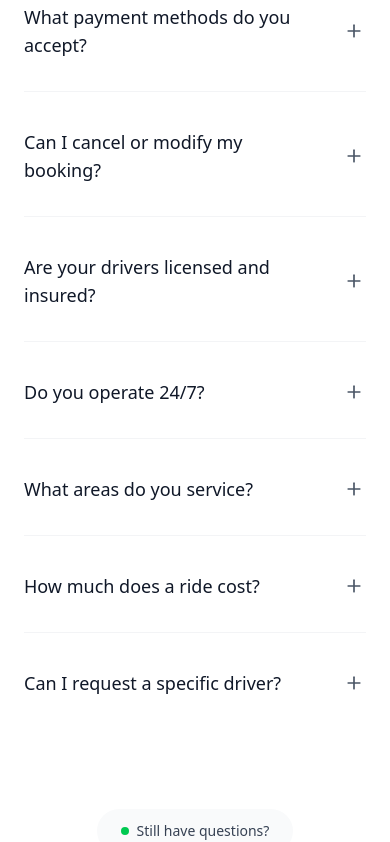
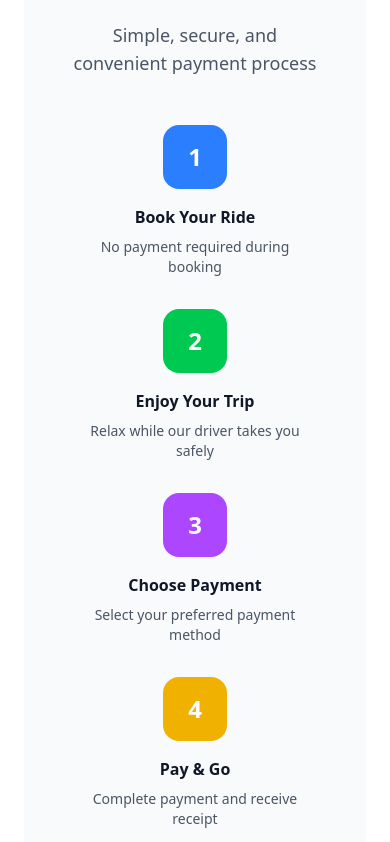
Before and after one commit to muhammadalizkhan/rg-cabs-perth, a Next.js app: page / in a window 390 px wide. Shown: the part 11002-11844 px from the top of the page. Built offline with nearby package versions, Linux system fonts and the light colour scheme.

Commit message:
fix develop/securePayment section WIP

```diff
--- /dev/null
+++ b/src/app/joinDriver/page.tsx
@@ -0,0 +1,7 @@
+import React from 'react'
+
+export default function Page() {
+  return (
+    <div>joinDriver</div>
+  )
+}
--- a/src/app/page.tsx
+++ b/src/app/page.tsx
@@ -5,6 +5,7 @@ import Services from "@/components/services/services"
 import BookACap from "@/components/bookingCap/bookingCap"
 import AboutUS from "@/components/aboutus/aboutus"
 import ContactUS from "@/components/contactUs/contactUs"
+import SecurePayment from "@/components/securePayment/securePayment"
 import FAQs from "@/components/faqs/faqs"
 import Footer from "@/components/footer/footer"
 
@@ -18,6 +19,7 @@ export default function Home() {
       <BookACap />
       <AboutUS />
       <ContactUS />
+      <SecurePayment />
       <FAQs />
       <Footer />
     </div>
--- a/src/components/footer/footer.tsx
+++ b/src/components/footer/footer.tsx
@@ -270,62 +270,6 @@ export default function Footer() {
             </div>
           </div>
         </div>
-
-        {/* Payment Methods Section */}
-        <div className="mt-16 pt-12 border-t border-gray-800">
-          <div className="text-center space-y-6">
-            <h4 className="text-2xl font-bold">Secure Payment Options</h4>
-            <p className="text-gray-400 max-w-2xl mx-auto">
-              We accept all major payment methods for your convenience and security.
-            </p>
-            <div className="flex flex-wrap justify-center items-center gap-6">
-              {/* Credit Cards */}
-              <div className="flex items-center gap-4 px-6 py-3 bg-gray-800 rounded-xl border border-gray-700">
-                <CreditCard className="h-6 w-6 text-blue-400" />
-                <span className="font-medium">Visa</span>
-              </div>
-              <div className="flex items-center gap-4 px-6 py-3 bg-gray-800 rounded-xl border border-gray-700">
-                <CreditCard className="h-6 w-6 text-red-400" />
-                <span className="font-medium">Mastercard</span>
-              </div>
-              <div className="flex items-center gap-4 px-6 py-3 bg-gray-800 rounded-xl border border-gray-700">
-                <CreditCard className="h-6 w-6 text-blue-600" />
-                <span className="font-medium">American Express</span>
-              </div>
-
-              {/* Digital Payments */}
-              <div className="flex items-center gap-4 px-6 py-3 bg-gray-800 rounded-xl border border-gray-700">
-                <div className="w-6 h-6 bg-blue-500 rounded flex items-center justify-center">
-                  <span className="text-white text-xs font-bold">P</span>
-                </div>
-                <span className="font-medium">PayPal</span>
-              </div>
-              <div className="flex items-center gap-4 px-6 py-3 bg-gray-800 rounded-xl border border-gray-700">
-                <div className="w-6 h-6 bg-black rounded flex items-center justify-center">
-                  <span className="text-white text-xs font-bold">A</span>
-                </div>
-                <span className="font-medium">Apple Pay</span>
-              </div>
-              <div className="flex items-center gap-4 px-6 py-3 bg-gray-800 rounded-xl border border-gray-700">
-                <div className="w-6 h-6 bg-green-500 rounded flex items-center justify-center">
-                  <span className="text-white text-xs font-bold">G</span>
-                </div>
-                <span className="font-medium">Google Pay</span>
-              </div>
-
-              {/* Cash */}
-              <div className="flex items-center gap-4 px-6 py-3 bg-gray-800 rounded-xl border border-gray-700">
-                <div className="w-6 h-6 bg-green-600 rounded flex items-center justify-center">
-                  <span className="text-white text-xs font-bold">$</span>
-                </div>
-                <span className="font-medium">Cash</span>
-              </div>
-            </div>
-            <p className="text-sm text-gray-500">
-              All transactions are encrypted and secure. We never store your payment information.
-            </p>
-          </div>
-        </div>
       </div>
 
       {/* Bottom Footer */}
--- a/src/components/navbar/navbar.tsx
+++ b/src/components/navbar/navbar.tsx
@@ -12,6 +12,9 @@ const navigationItems = [
   { name: "Services", href: "/services", description: "Premium ride options" },
   { name: "Booking", href: "/booking", description: "Reserve your ride" },
   { name: "Contact", href: "/contact", description: "Get in touch" },
+  { name: "FAQs", href: "/faqs", description: "Frequently Asked Questions" },
+  { name: "Secure Payment", href: "/securePayment", description: "Safe & secure transactions" },
+
 ]
 
 export default function Navbar() {
@@ -110,6 +113,9 @@ export default function Navbar() {
               </div>
               <Button className="bg-gradient-to-r from-black to-gray-800 text-yellow-400 hover:from-gray-800 hover:to-black hover:text-yellow-300 px-6 py-3 rounded-xl font-semibold shadow-lg hover:shadow-xl transition-all duration-300 hover:scale-105">
                 Book Now
+              </Button>
+                <Button className="bg-gradient-to-r from-black to-gray-800 text-yellow-400 hover:from-gray-800 hover:to-black hover:text-yellow-300 px-6 py-3 rounded-xl font-semibold shadow-lg hover:shadow-xl transition-all duration-300 hover:scale-105">
+                Join as a Driver
               </Button>
             </div>
             <div className="lg:hidden">
--- /dev/null
+++ b/src/components/securePayment/securePayment.tsx
@@ -0,0 +1,102 @@
+"use client"
+import { Shield, Check, Star} from "lucide-react"
+
+
+export default function SecurePayment() {
+  return (
+    <section className="bg-white py-24 lg:py-32">
+      <div className="max-w-7xl mx-auto px-6 lg:px-8">
+        <div className="text-center mb-20">
+          <h2 className="text-4xl lg:text-5xl font-bold text-gray-900 mb-6">Pay Your Way</h2>
+          <p className="text-xl text-gray-600 max-w-3xl mx-auto leading-relaxed">
+            We accept all popular payment methods in Australia. Book your ride now and pay the driver using your
+            preferred method at the end of your journey.
+          </p>
+        </div>
+        <div className="bg-gray-50 rounded-3xl p-12 mb-20">
+          <div className="text-center mb-12">
+            <h3 className="text-3xl font-bold text-gray-900 mb-4">How Payment Works</h3>
+            <p className="text-lg text-gray-600">Simple, secure, and convenient payment process</p>
+          </div>
+
+          <div className="grid grid-cols-1 md:grid-cols-4 gap-8">
+            <div className="text-center">
+              <div className="w-16 h-16 bg-blue-500 rounded-2xl flex items-center justify-center mx-auto mb-4 text-white text-2xl font-bold">
+                1
+              </div>
+              <h4 className="font-bold text-gray-900 mb-2">Book Your Ride</h4>
+              <p className="text-gray-600 text-sm">No payment required during booking</p>
+            </div>
+
+            <div className="text-center">
+              <div className="w-16 h-16 bg-green-500 rounded-2xl flex items-center justify-center mx-auto mb-4 text-white text-2xl font-bold">
+                2
+              </div>
+              <h4 className="font-bold text-gray-900 mb-2">Enjoy Your Trip</h4>
+              <p className="text-gray-600 text-sm">Relax while our driver takes you safely</p>
+            </div>
+
+            <div className="text-center">
+              <div className="w-16 h-16 bg-purple-500 rounded-2xl flex items-center justify-center mx-auto mb-4 text-white text-2xl font-bold">
+                3
+              </div>
+              <h4 className="font-bold text-gray-900 mb-2">Choose Payment</h4>
+              <p className="text-gray-600 text-sm">Select your preferred payment method</p>
+            </div>
+
+            <div className="text-center">
+              <div className="w-16 h-16 bg-yellow-500 rounded-2xl flex items-center justify-center mx-auto mb-4 text-white text-2xl font-bold">
+                4
+              </div>
+              <h4 className="font-bold text-gray-900 mb-2">Pay & Go</h4>
+              <p className="text-gray-600 text-sm">Complete payment and receive receipt</p>
+            </div>
+          </div>
+        </div>
+
+        <div className="text-center bg-gradient-to-r from-gray-900 to-black rounded-3xl p-12 text-white">
+          <div className="max-w-3xl mx-auto">
+            <div className="flex items-center justify-center gap-2 mb-6">
+              <Shield className="h-6 w-6 text-yellow-400" />
+              <span className="text-yellow-400 font-medium">100% Secure</span>
+            </div>
+
+            <h3 className="text-3xl font-bold mb-4">Ready to Book Your Ride?</h3>
+            <p className="text-gray-300 mb-8 text-lg">
+              No upfront payment required. Choose from all major Australian payment methods when you complete your
+              journey.
+            </p>
+
+            <div className="flex items-center justify-center gap-8 text-sm">
+              <div className="flex items-center gap-2">
+                <Check className="h-5 w-5 text-green-400" />
+                <span>No booking fees</span>
+              </div>
+              <div className="flex items-center gap-2">
+                <Check className="h-5 w-5 text-green-400" />
+                <span>Pay after your ride</span>
+              </div>
+              <div className="flex items-center gap-2">
+                <Check className="h-5 w-5 text-green-400" />
+                <span>All methods accepted</span>
+              </div>
+            </div>
+            <div className="mt-8 pt-8 border-t border-gray-700">
+              <div className="flex items-center justify-center gap-2 mb-2">
+                <div className="flex text-yellow-400">
+                  {[...Array(5)].map((_, i) => (
+                    <Star key={i} className="h-5 w-5 fill-current" />
+                  ))}
+                </div>
+                <span className="font-semibold">4.9/5</span>
+              </div>
+              <p className="text-gray-400">
+                Trusted by <span className="text-white font-semibold">50,000+</span> customers across Australia
+              </p>
+            </div>
+          </div>
+        </div>
+      </div>
+    </section>
+  )
+}
```
